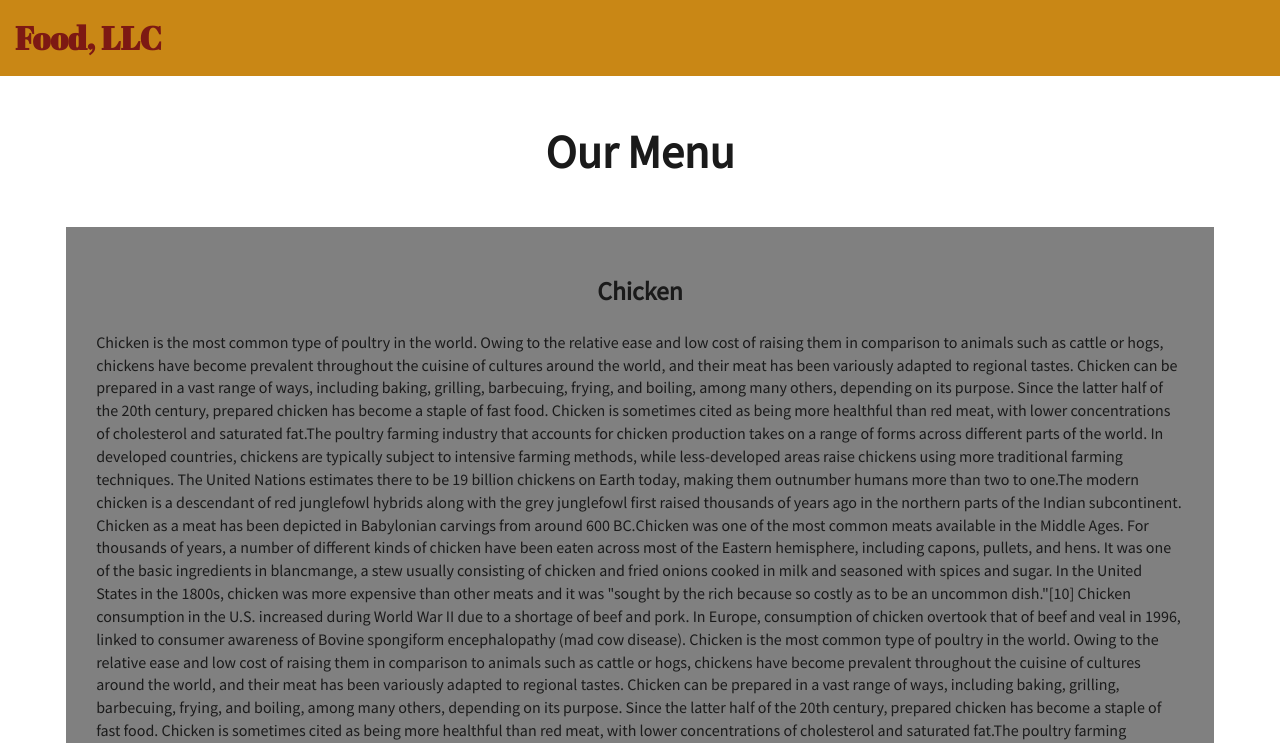
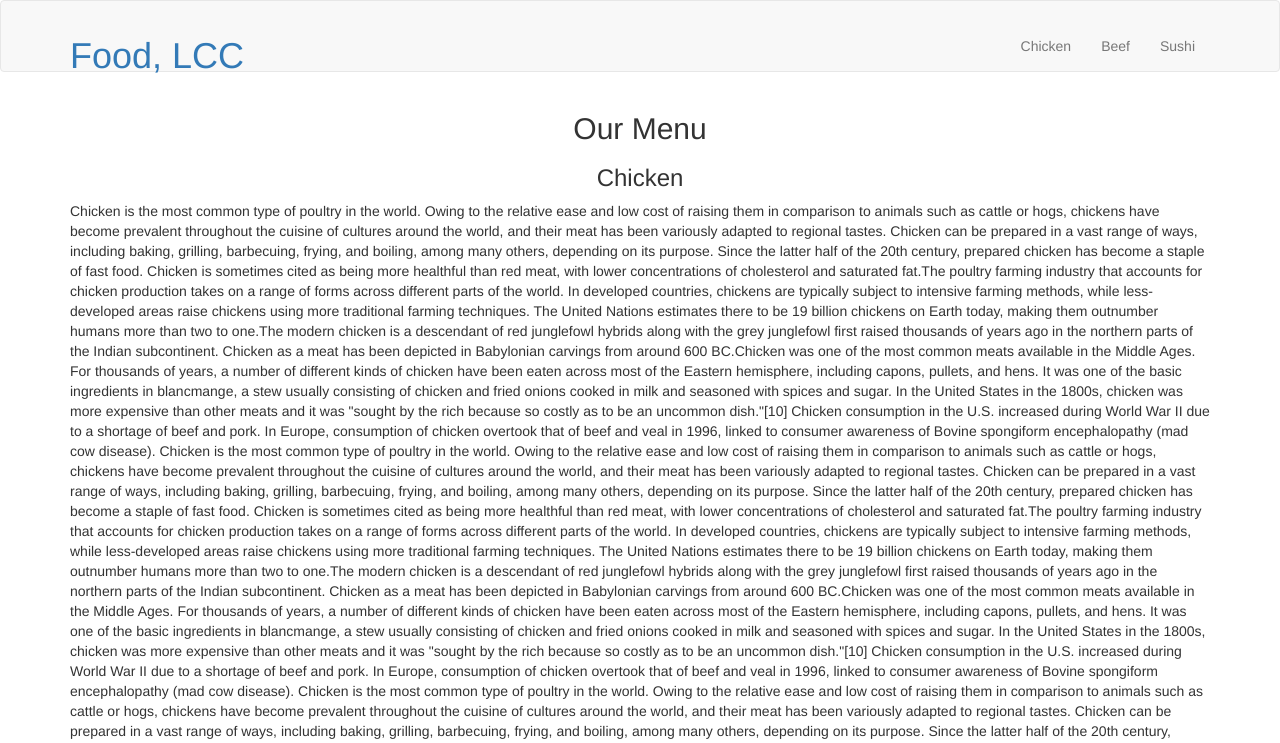
Before and after one commit to MichaelJetson/coursera-test, a plain HTML site: page module3/index.html in a window 1280 px wide. Shown: the top 743 px of the page. Drawn offline with nearby package versions, Linux system fonts and the light colour scheme; a script that the page names is missing.

Commit message:
Update index.html

```diff
--- a/module3/index.html
+++ b/module3/index.html
@@ -1,29 +1,29 @@
-<!DOCTYPE html>
-<html>
-
+<!doctype html>
+<html lang="en">
   <head>
     <meta charset="utf-8">
     <meta http-equiv="X-UA-Compatible" content="IE=edge">
     <meta name="viewport" content="width=device-width, initial-scale=1">
     <title>Assignment 3</title>
     <link rel="stylesheet" href="css/bootstrap.min.css">
-    <link rel="stylesheet" href="css/styles_basic.css">
-    <link href="https://fonts.googleapis.com/css?family=Source+Sans+Pro" rel="stylesheet">
-    <link href="https://fonts.googleapis.com/css?family=Abril+Fatface" rel="stylesheet">
-
-
+    <link rel="stylesheet" href="css/styles.css">
+    <link href='https://fonts.googleapis.com/css?family=Oxygen:400,300,700' rel='stylesheet' type='text/css'>
+    <link href='https://fonts.googleapis.com/css?family=Lora' rel='stylesheet' type='text/css'>
   </head>
-
 <body>
   <header>
     <nav id="header-nav" class="navbar navbar-default">
-            <div class="container-fluid">
+      <div class="container">
         <div class="navbar-header">
+          <a href="#" class="pull-left visible-md visible-lg">
+            <div id="logo-img"></div>
+          </a>
+
           <div class="navbar-brand">
-                        <a href="index_basic.html"><h1>Food, LLC</h1></a>
+            <a href="#"><h1>Food, LCC</h1></a>
           </div>
 
-                    <button type="button" class="navbar-toggle collapsed visible-xs" data-toggle="collapse" data-target="#collapsable-nav" aria-expanded="false">
+          <button type="button" class="navbar-toggle collapsed" data-toggle="collapse" data-target="#collapsable-nav" aria-expanded="false">
             <span class="sr-only">Toggle navigation</span>
             <span class="icon-bar"></span>
             <span class="icon-bar"></span>
@@ -32,20 +32,23 @@
         </div>
 
         <div id="collapsable-nav" class="collapse navbar-collapse">
-                    <ul id="nav-list" class="nav navbar-nav navbar-right visible-xs text-center">
+           <ul id="nav-list" class="nav navbar-nav navbar-right">
             <li>
-                            <a><br class="hidden-xs"> Chicken</a>
+              <a href="#">
+                <br class="hidden-xs"> Chicken</a>
             </li>
             <li>
-                            <a><br class="hidden-xs"> Beef</a>
+              <a href="#">
+                <br class="hidden-xs"> Beef</a>
             </li>
             <li>
-                            <a><br class="hidden-xs"> Sushi</a>
+              <a href="#">
+                <br class="hidden-xs"> Sushi</a>
             </li>
-                    </ul>
-                </div>
-            </div>
-        </nav>
+          </ul><!-- #nav-list -->
+        </div><!-- .collapse .navbar-collapse -->
+      </div><!-- .container -->
+    </nav><!-- #header-nav -->
   </header>
 
   <div id="main-content" class="container">
@@ -76,10 +79,9 @@
     </div>
 
 
-    <script src="js/jquery-3.1.1.min.js"></script>
+  <!-- jQuery (Bootstrap JS plugins depend on it) -->
+  <script src="js/jquery-2.1.4.min.js"></script>
   <script src="js/bootstrap.min.js"></script>
   <script src="js/script.js"></script>
-
 </body>
-
 </html>
```
Lines whose indentation alone changed are shown as unchanged.
